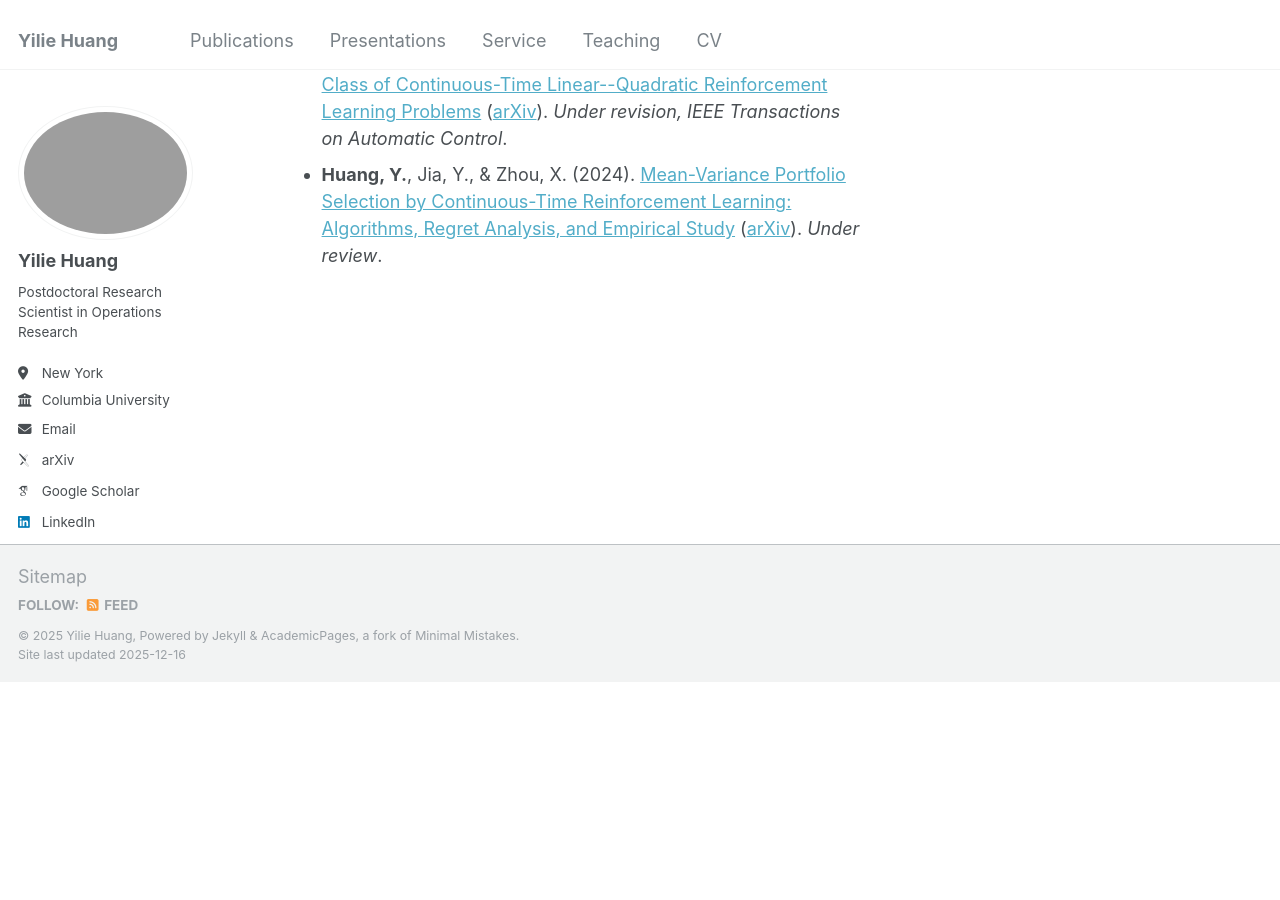
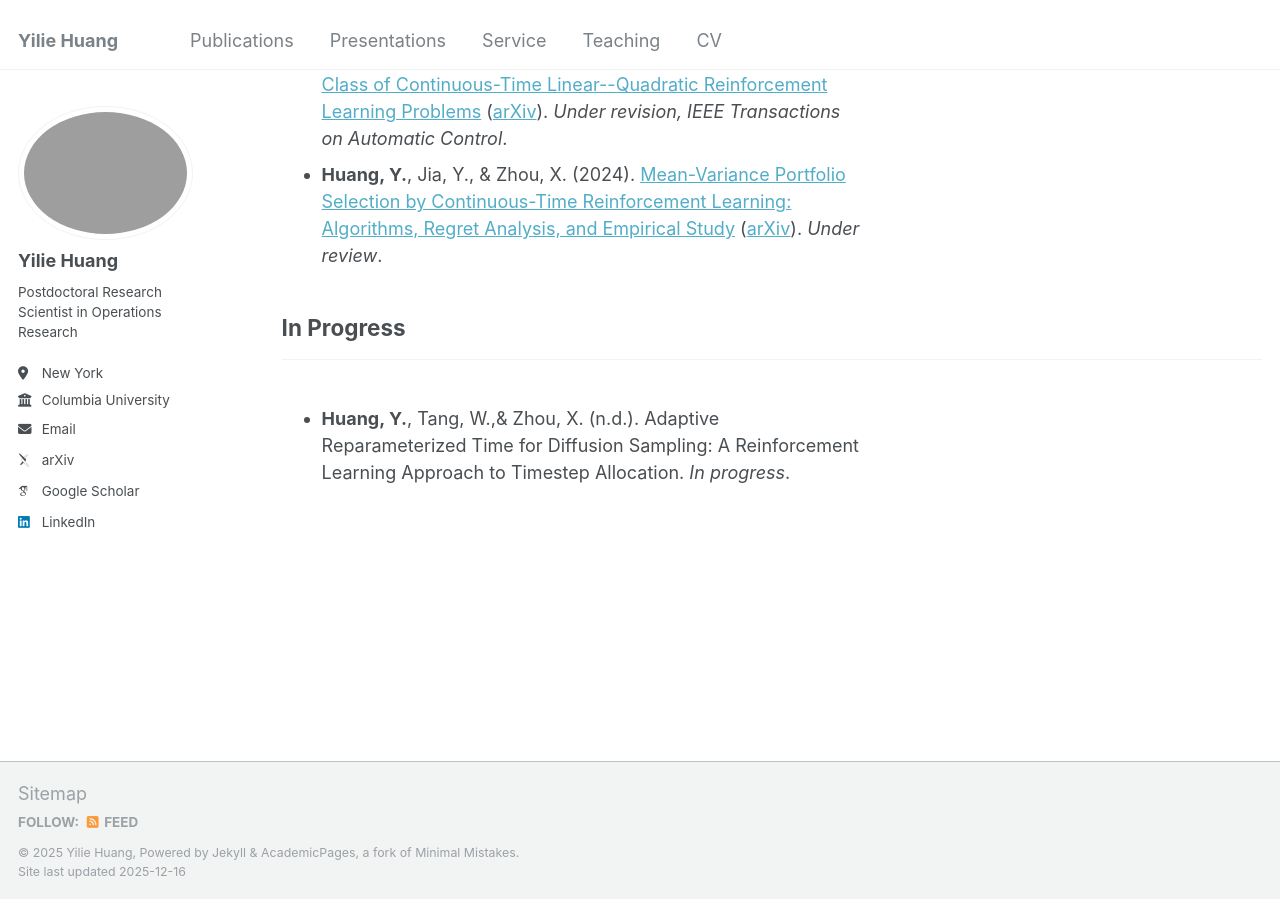
Before and after one commit to yiliehuang/yiliehuang.github.io, a Jekyll site: the page built from _pages/publications.html, in a window 1280 px wide and 900 px high, scrolled down 717 px. Built offline with Jekyll 4.4.1, drawn with Linux system fonts in a browser that asks for light colours; some web fonts are replaced; before the commit the page ends 1400 px from its top, so only the background shows below that.

Commit message:
Update progress.md

```diff
--- a/_publications/progress.md
+++ b/_publications/progress.md
@@ -2,8 +2,8 @@
 collection: publications
 category: progress
 permalink: /publication/progress
-published: false
+published: True
 ---
 <ul>
-  <li><strong>Huang, Y.</strong>, & Zhou, X. (n.d.). Achieving Sublinear Regret in Continuous-Time Linear–Quadratic Reinforcement Learning: An Adaptive Exploration Approach. <em>In progress</em>.</li>
+  <li><strong>Huang, Y.</strong>, Tang, W.,& Zhou, X. (n.d.). Adaptive Reparameterized Time for Diffusion Sampling: A Reinforcement Learning Approach to Timestep Allocation. <em>In progress</em>.</li>
 </ul>
```
